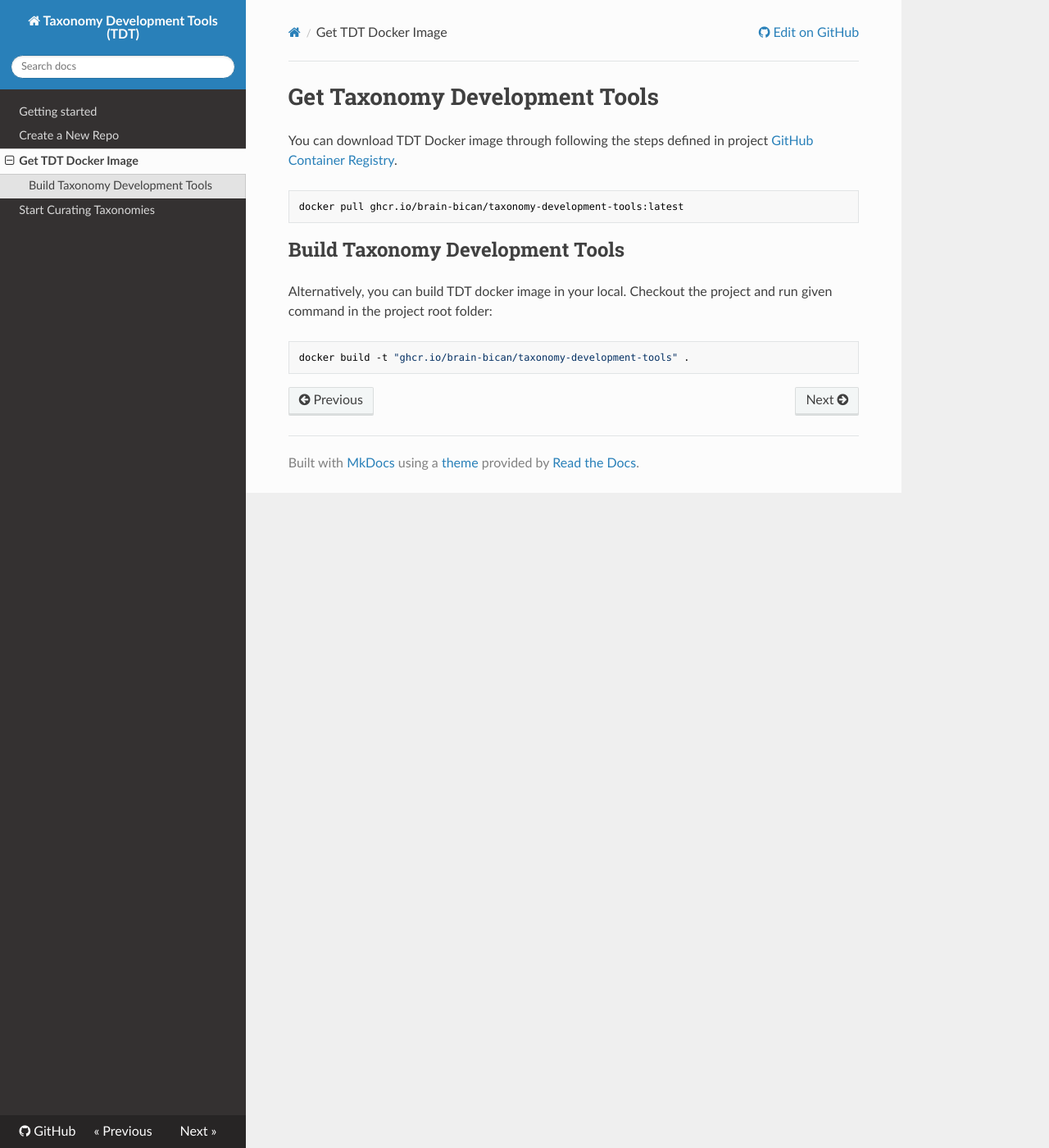
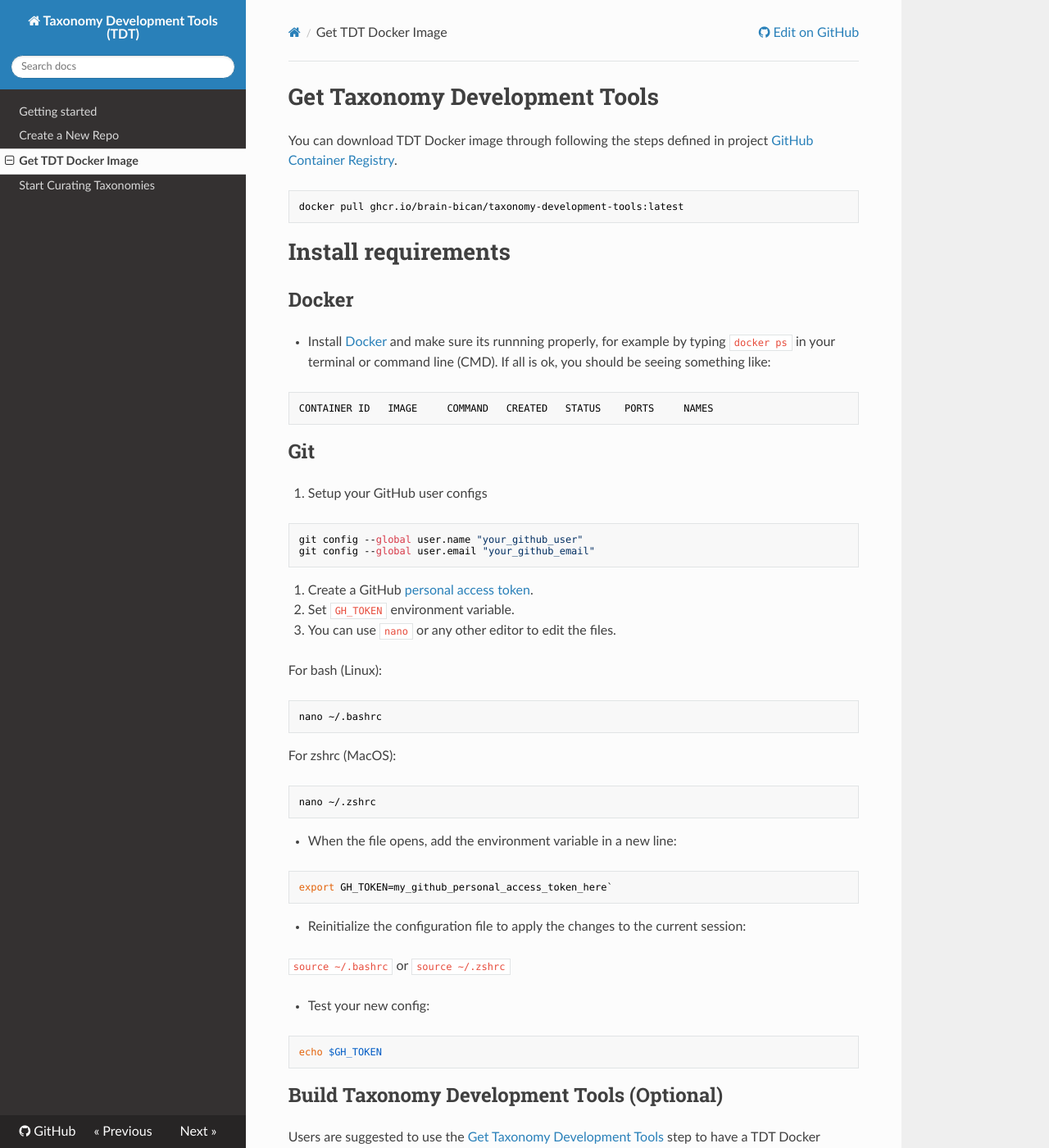
Before and after one commit to brain-bican/taxonomy-development-tools, an MkDocs documentation site: the page built from docs/Build.md, in a window 1280 px wide and 1400 px high. Shown: the whole window at 82% size. Built offline with MkDocs 1.6.1, drawn with Linux system fonts in a browser that asks for light colours; nearby versions of some CDN libraries; some of the changed text lies outside the part shown.

````diff
--- a/docs/Build.md
+++ b/docs/Build.md
@@ -6,10 +6,62 @@
 docker pull ghcr.io/brain-bican/taxonomy-development-tools:latest
 ```
 
-## Build Taxonomy Development Tools
+# Install requirements
 
-Alternatively, you can build TDT docker image in your local. Checkout the project and run given command in the project root folder:
+## Docker
+
+- Install [Docker](https://www.docker.com/get-docker) and make sure its runnning properly, for example by typing `docker ps` in your terminal or command line (CMD). If all is ok, you should be seeing something like:
 
 ```
-docker build -t "ghcr.io/brain-bican/taxonomy-development-tools" .
+CONTAINER ID   IMAGE     COMMAND   CREATED   STATUS    PORTS     NAMES
 ```
+
+## Git
+
+1. Setup your GitHub user configs
+
+```
+git config --global user.name "your_github_user"
+git config --global user.email "your_github_email"
+```
+
+2. Create a GitHub [personal access token](https://docs.github.com/en/authentication/keeping-your-account-and-data-secure/managing-your-personal-access-tokens#creating-a-personal-access-token-classic).
+
+3. Set `GH_TOKEN` environment variable.
+
+- You can use `nano` or any other editor to edit the files.
+
+For bash (Linux):
+```
+nano ~/.bashrc
+```
+
+For zshrc (MacOS):
+```
+nano ~/.zshrc
+```
+
+- When the file opens, add the environment variable in a new line:
+
+```
+export GH_TOKEN=my_github_personal_access_token_here`
+```
+
+- Reinitialize the configuration file to apply the changes to the current session:
+
+`source ~/.bashrc` or `source ~/.zshrc`
+
+- Test your new config:
+
+```
+echo $GH_TOKEN
+```
+
+
+## Build Taxonomy Development Tools (Optional)
+
+Users are suggested to use the [Get Taxonomy Development Tools](#get-taxonomy-development-tools) step to have a TDT Docker Image. But, alternatively, you can build TDT docker image in your local. Checkout the project and run given command in the project root folder:
+
+```
+docker build --no-cache -t "ghcr.io/brain-bican/taxonomy-development-tools" .
+```
--- a/requirements.txt
+++ b/requirements.txt
@@ -13,3 +13,4 @@
 mkdocs
 ctat
 pandas
+tdta==0.0.1
````
Also changed, not shown: docs/NewRepo.md (+1 -11 lines), 6 other files.
